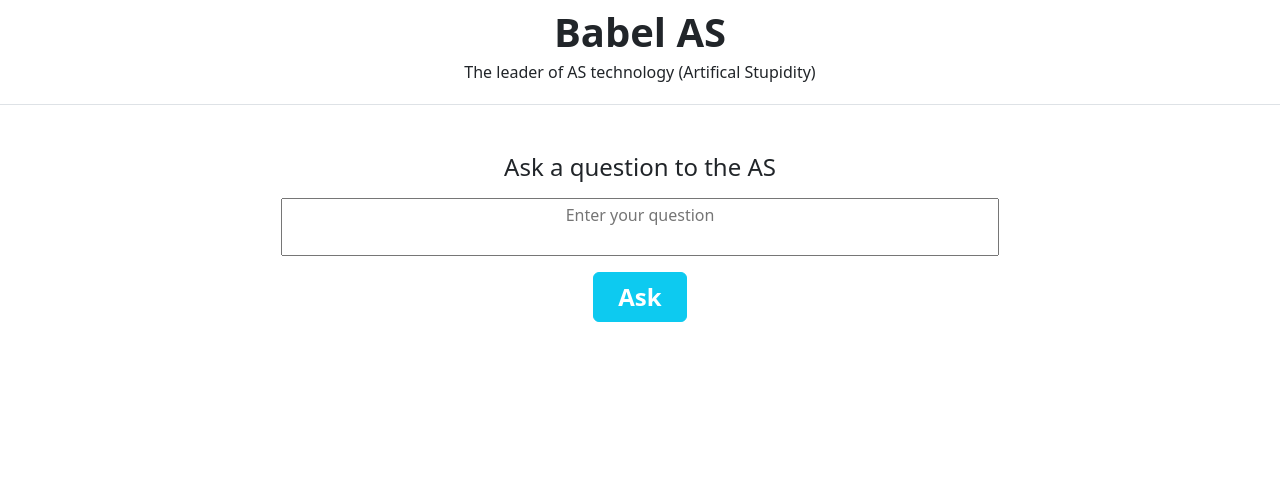
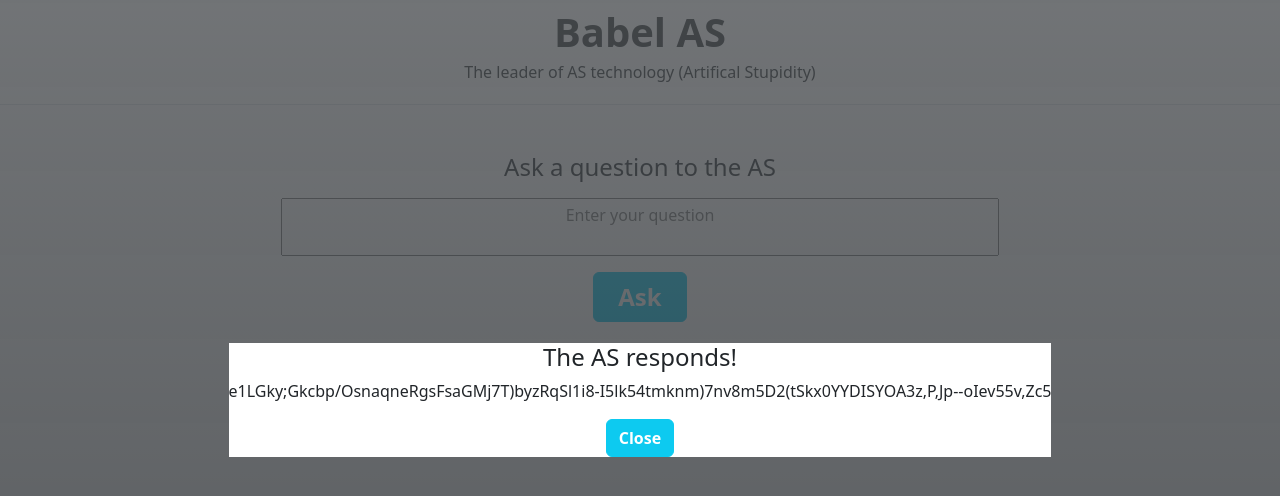
Before and after one commit to Lordpun/Babel-AS, a React (Vite) app: page / in a window 1280 px wide. Both pictures are taken after a click on the link "Ask". Shown: the top 496 px of the page. Built offline with nearby package versions, Linux system fonts and the light colour scheme.

Commit message:
Added a the text generation

```diff
--- a/src/App.jsx
+++ b/src/App.jsx
@@ -1,4 +1,10 @@
+
+import { useState } from 'react';
+import Response from "./components/Response"
+
 function App() {
+  const [visible, setVisible] = useState(false)
+
   return(<>
     <header className="text-center p-2 lh-1 border-bottom">
       <h1 className="fw-bold">Babel AS</h1>
@@ -9,9 +15,11 @@ function App() {
       <section className="d-flex flex-column align-items-center m-5">
         <h4>Ask a question to the AS</h4>
         <textarea placeholder="Enter your question" className="text-center m-2 p-1" rows="2" cols="75" style={{resize: "none"}}/>
-        <a className="btn btn-info fw-bold text-white fs-4 px-4 m-2">Ask</a>
+        <a className="btn btn-info fw-bold text-white fs-4 px-4 m-2" onClick={() => {setVisible(true)}}>Ask</a>
       </section>
     </main>
+
+    {visible && <Response onClick={() => {setVisible(false)}}/>}
   </>)
 }
 
--- /dev/null
+++ b/src/components/Response.jsx
@@ -0,0 +1,32 @@
+function getChar() {
+  const possibleChars = "1234567890qwertyuiopasdfghjklzxcvbnmQWERTYUIOPASDFGHJKLZXCVBNM,.!()-':;/";
+  const index = Math.floor(Math.random() * possibleChars.length);
+  return possibleChars[index];
+}
+
+function generateText() {
+  const length = Math.floor(Math.random() * 500) + 1;
+
+  let currentText = "";
+
+  for (let i = 0; i < length; i++) {
+    currentText = currentText.concat(getChar());
+  }
+
+  return currentText;
+}
+
+function Response({onClick}) {
+  return(
+  <section className="d-flex justify-content-center align-items-center bg-dark bg-gradient bg-opacity-75 vw-100 vh-100 position-fixed top-50 start-50 translate-middle z-3">
+    <section className="bg-white d-flex flex-column align-items-center">
+      <h4>The AS responds!</h4>
+      <p>{generateText()}</p>
+
+      <a onClick={onClick} className="btn btn-info fw-bold text-white">Close</a>
+    </section>
+  </section>
+  )
+}
+
+export default Response;
```
